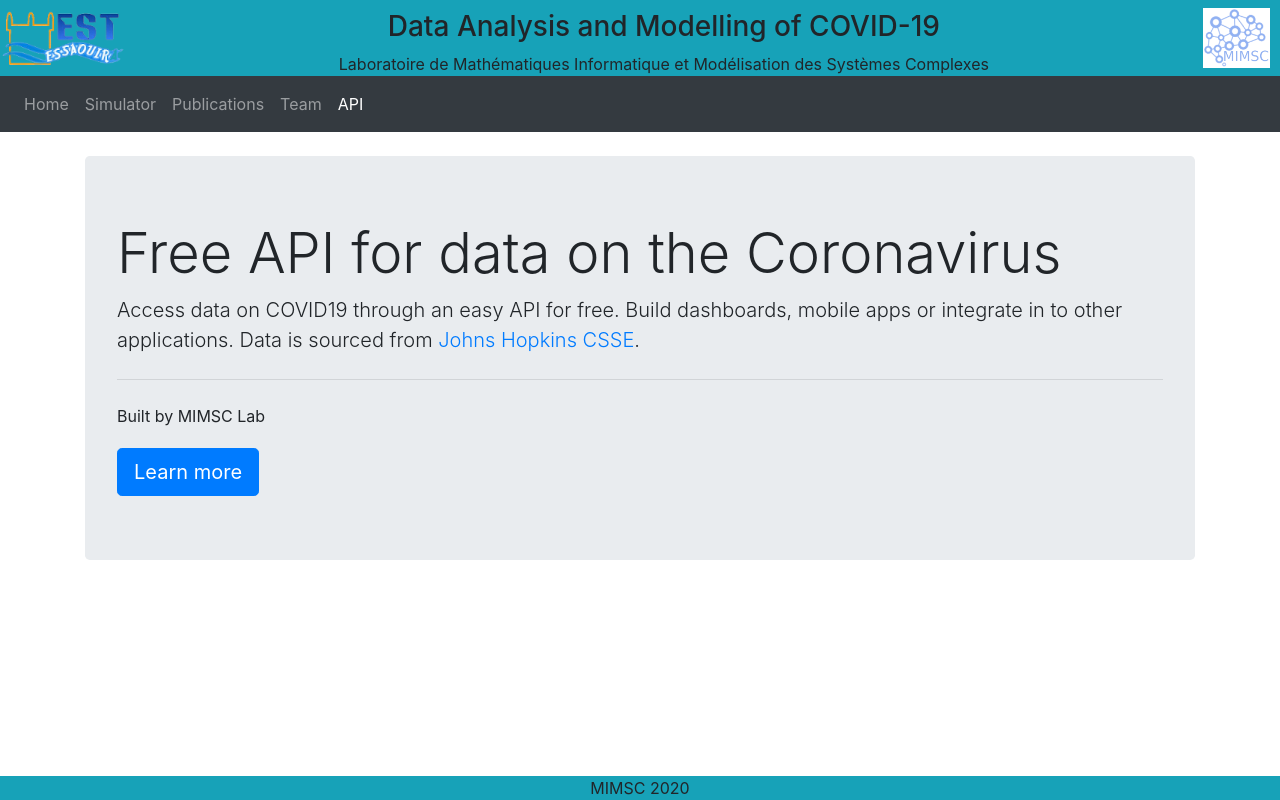
After one commit to sgounane/covid19, a Flask app: page /api in a window 1280 px wide. The commit adds this page. Run offline with Flask 2, Linux system fonts and the light colour scheme; some libraries are stand-ins or nearby versions.

Commit message:
add api menu

```diff
--- a/server.py
+++ b/server.py
@@ -79,6 +79,10 @@ def simulateur():
 def equipe():
     return render_template("team.html")
 
+@app.route("/api")
+def api():
+    return render_template("api.html")
+
 @app.route("/publications")
 def publications():
     return render_template("publications.html")
--- /dev/null
+++ b/templates/api.html
@@ -0,0 +1,39 @@
+{% extends "base.html" %}
+{% block containt%}
+<nav class="navbar navbar-expand-lg navbar-dark bg-dark">
+    <button class="navbar-toggler" type="button" data-toggle="collapse" data-target="#navbarNav" aria-controls="navbarNav" aria-expanded="false" aria-label="Toggle navigation">
+        <span class="navbar-toggler-icon"></span>
+    </button>
+    <div class="collapse navbar-collapse" id="navbarNav">
+        <ul class="navbar-nav">
+        <li class="nav-item ">
+            <a class="nav-link" href="home">Home <span class="sr-only">(current)</span></a>
+        </li>
+        <li class="nav-item">
+            <a class="nav-link" href="simulator">Simulator</a>
+        </li>
+        <li class="nav-item">
+            <a class="nav-link" href="publications">Publications</a>
+        </li>
+        <li class="nav-item">
+            <a class="nav-link" href="team">Team</a>
+        </li>
+        <li class="nav-item">
+            <a class="nav-link active" href="api">API</a>
+        </li>
+        </ul>
+    </div>
+</nav>
+<div class="container" id="container">
+    <br>
+    <div class="jumbotron">
+        <h1 class="display-4">Free API for data on the Coronavirus</h1>
+        <p class="lead">Access data on COVID19 through an easy API for free. Build dashboards, mobile apps or integrate in to other applications. Data is sourced from <a href="https://github.com/CSSEGISandData/COVID-19">Johns Hopkins CSSE</a>.</p>
+        <hr class="my-4">
+        <p>Built by MIMSC Lab</p>
+        <p class="lead">
+        <a class="btn btn-primary btn-lg" href="#" role="button">Learn more</a>
+        </p>
+    </div>
+</div>
+{% endblock containt%}
--- a/templates/home.html
+++ b/templates/home.html
@@ -18,9 +18,12 @@
         <li class="nav-item">
             <a class="nav-link" href="team">Team</a>
         </li>
+        <li class="nav-item">
+            <a class="nav-link" href="api">API</a>
+        </li>
         </ul>
     </div>
-    </nav>
+</nav>
 <div class="container" id="container">
     <div class="text-justify">
         <H3>1. Introduction</H3>
--- a/templates/publications.html
+++ b/templates/publications.html
@@ -17,6 +17,9 @@
         </li>
         <li class="nav-item">
             <a class="nav-link" href="team">Team</a>
+        </li>
+        <li class="nav-item">
+            <a class="nav-link" href="api">API</a>
         </li>
         </ul>
     </div>
--- a/templates/simulator.html
+++ b/templates/simulator.html
@@ -17,6 +17,9 @@
         </li>
         <li class="nav-item">
             <a class="nav-link" href="team">Team</a>
+        </li>
+        <li class="nav-item">
+            <a class="nav-link" href="api">API</a>
         </li>
         </ul>
     </div>
--- a/templates/team.html
+++ b/templates/team.html
@@ -18,6 +18,9 @@
         <li class="nav-item">
             <a class="nav-link active" href="team">Team</a>
         </li>
+        <li class="nav-item">
+          <a class="nav-link" href="api">API</a>
+      </li>
         </ul>
     </div>
     </nav>
```
